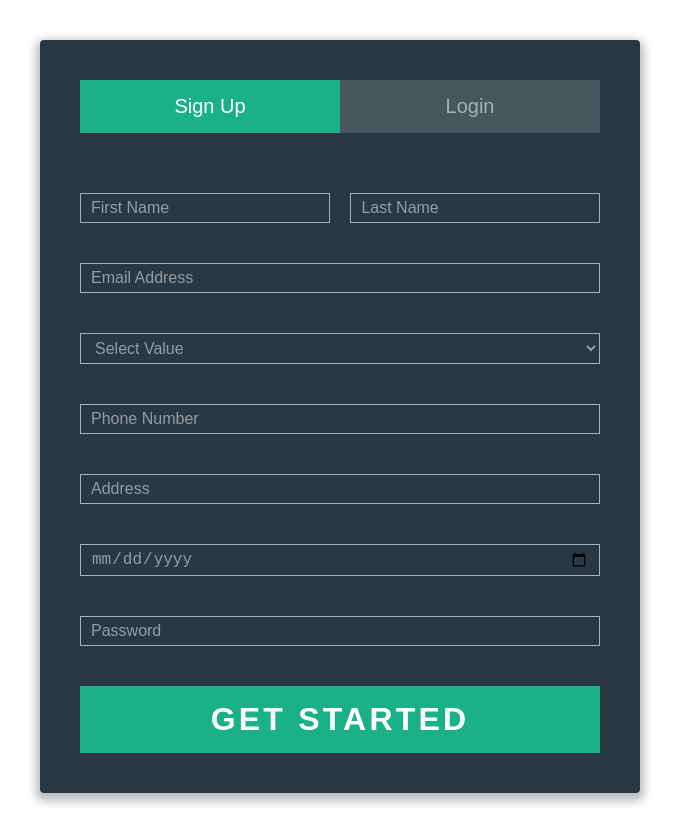
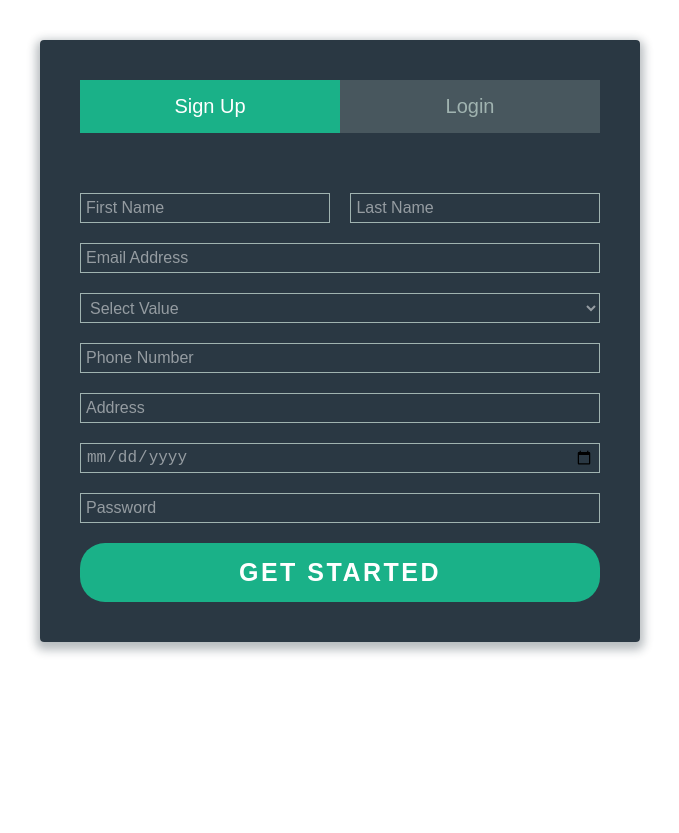
Before and after one commit to MahdiMk-dev/medicare, a React (Create React App) app in the folder user-side/frontend/user-frontend/: page /auth in a window 1280 px wide. Shown: the whole page, without its empty margins (300-979 px from the left). After the commit the page ends 800 px from the top, so only its background shows below. Built offline with nearby package versions, Linux system fonts and the light colour scheme.

Commit message:
auth design updates-user

```diff
--- a/user-side/frontend/user-frontend/src/styles/auth.css
+++ b/user-side/frontend/user-frontend/src/styles/auth.css
@@ -117,8 +117,8 @@ body {
   font-size: 16px;
   display: block;
   width: 100%;
-  height: 100%;
-  padding: 5px 10px;
+  height: 30px;
+  padding: 5px;
   background: none;
   background-image: none;
   border: 1px solid #a0b3b0;
@@ -141,7 +141,7 @@ body {
 /* Field Wrap */
 .login .field-wrap {
   position: relative;
-  margin-bottom: 40px;
+  margin-bottom: 20px;
 }
 
 /* Top Row */
@@ -167,15 +167,15 @@ body {
   outline: none;
   border-radius: 0;
   padding: 15px 0;
-  font-size: 2rem;
-  font-weight: 600;
+  font-size: 25px;
+  font-weight: bold;
   text-transform: uppercase;
   letter-spacing: .1em;
   background: #1ab188;
   color: #ffffff;
   transition: all .5s ease;
+  border-radius: 25px;
 }
-
 .login .button:hover,
 .login .button:focus {
   background: #198d73;
@@ -189,8 +189,9 @@ body {
 
 /* Forgot Password */
 .login .forgot {
-  margin-top: -20px;
+  margin-top: 10px;
   text-align: right;
+  margin-bottom: 5px;
 }
 .display-error{
   text-align: center;
```
